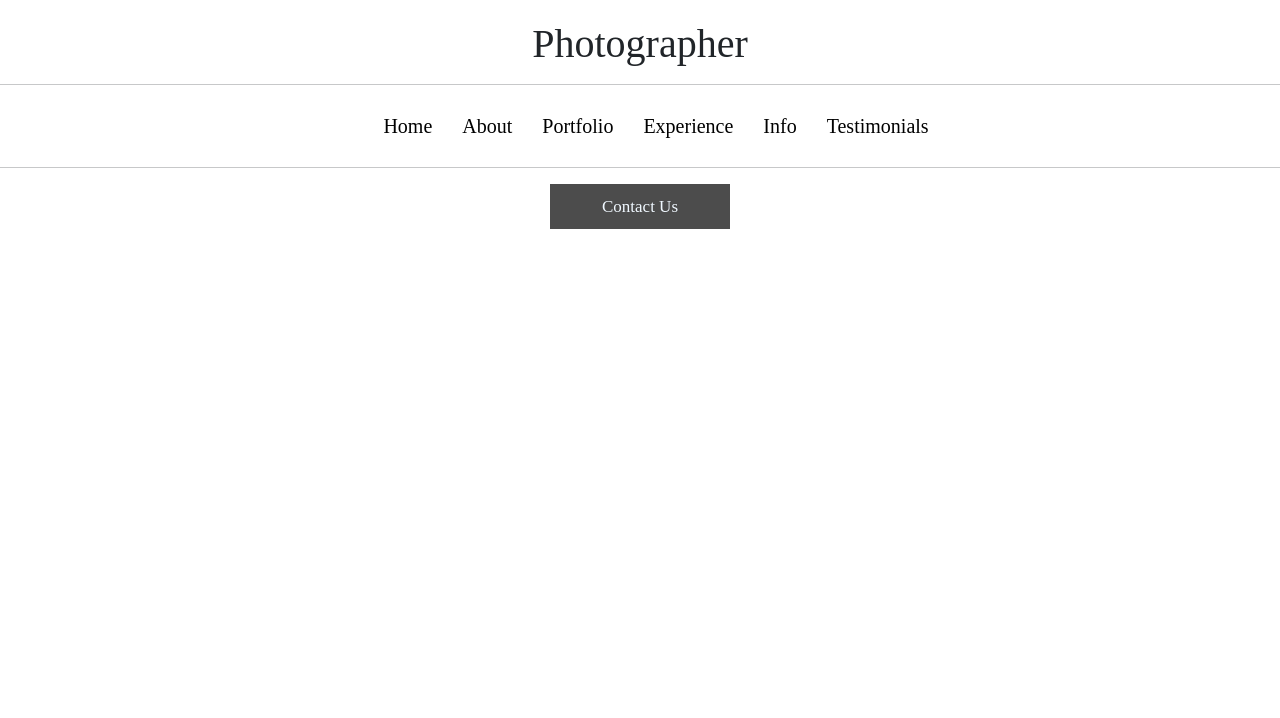
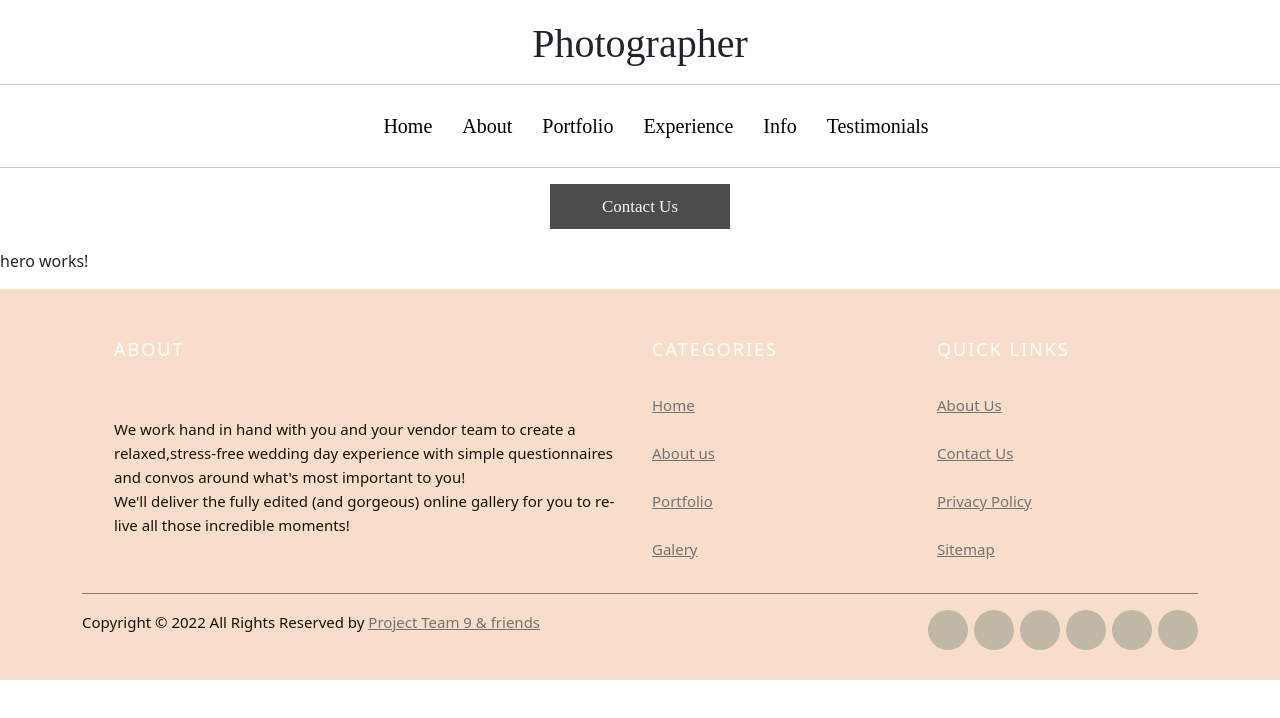
Before and after one commit to AbdullahAlHraishawi/Groupe_Project_Photographer, an Angular app in the folder Group_Project_Photographer/: page / in a window 1280 px wide. Shown: the top 718 px of the page. Built offline with nearby package versions, Linux system fonts and the light colour scheme; a web font is replaced by a local one.

Commit message:
not important changes

```diff
--- a/Group_Project_Photographer/src/app/app.component.html
+++ b/Group_Project_Photographer/src/app/app.component.html
@@ -1,2 +1,4 @@
 <app-navbar></app-navbar>
 <router-outlet></router-outlet>
+<app-hero></app-hero>
+<app-footer></app-footer>
--- a/Group_Project_Photographer/src/app/app.module.ts
+++ b/Group_Project_Photographer/src/app/app.module.ts
@@ -14,6 +14,7 @@ import { CustomersComponent } from './customers/customers.component';
 import { TestimonialsComponent } from './testimonials/testimonials.component';
 import { ContactRegisterComponent } from './contact-register/contact-register.component';
 import { ReactiveFormsModule } from '@angular/forms';
+
 
 @NgModule({
   declarations: [
--- a/Group_Project_Photographer/src/index.html
+++ b/Group_Project_Photographer/src/index.html
@@ -2,7 +2,7 @@
 <html lang="en">
 <head>
   <meta charset="utf-8">
-  <title>GroupProjectPhotographer</title>
+  <title>Photographer</title>
   <base href="/">
   <meta name="viewport" content="width=device-width, initial-scale=1">
   <link rel="icon" type="image/x-icon" href="favicon.ico">
```
